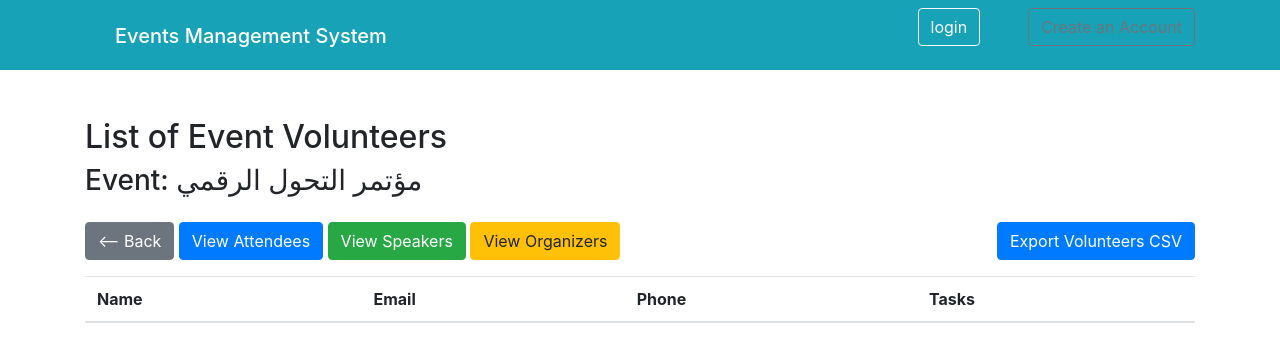
After one commit to alaauddin/event_management_system, a Django app: page /event/9/volunteers/ in a window 1280 px wide. The commit adds this page. Shown: the top 362 px of the page. Run offline with Django 4.2, Linux system fonts and the light colour scheme; data comes from the database, SQL or seed files in the repository; both versions use the stored data as it was after the commit; lists and menus that the app fills with data are empty; some libraries are stand-ins or nearby versions.

Commit message:
completed project with remaining of project descriptions

```diff
--- a/Event/models.py
+++ b/Event/models.py
@@ -113,10 +113,3 @@ class Registration(models.Model):
     participant = models.ForeignKey(Participant, on_delete=models.CASCADE, related_name='registrations')
     event = models.ForeignKey(Event, on_delete=models.CASCADE, related_name='registrations')
     registration_date = models.DateTimeField(auto_now_add=True)
-
-class Agenda(models.Model):
-    event = models.ForeignKey(Event, on_delete=models.CASCADE, related_name='agendas')
-    schedule = models.TextField()
-
-    def __str__(self):
-        return f"Agenda for {self.event.title}"
--- a/Event/views.py
+++ b/Event/views.py
@@ -6,6 +6,8 @@ from django.contrib.auth import login as auth_login
 from datetime import date
 import xlwt
 from django.http import HttpResponse
+from operator import attrgetter
+import csv
 
 def change_event_status_to_published(pk):
     try:
@@ -212,15 +214,17 @@ def delete_social_event(request, pk):
 
 
 def draft_event(request):
-    # events = Event.objects.filter(status="draft")
     conferences = Conference.objects.filter(status="draft")
     workshops = Workshop.objects.filter(status="draft")
     social_events = SocialEvent.objects.filter(status="draft")
 
     # Combine all events into a single list
-    all_events =  list(conferences) + list(workshops) + list(social_events)
+    all_events = list(conferences) + list(workshops) + list(social_events)
 
-    context = {'events': all_events}
+    # Sort events by date
+    all_events_sorted = sorted(all_events, key=attrgetter('date'))
+
+    context = {'events': all_events_sorted}
     return render(request, 'draft_events.html', context)
 
 
@@ -386,62 +390,53 @@ def organizer_registration(request, event_id):
     return render(request, 'organizer_registration.html', {'form': form, 'event': event})
 
 
+
+
 def export_attendees(request, event_id):
     # Fetch the event
     event = get_object_or_404(Event, pk=event_id)
 
-    # Create a new workbook and add a worksheet
-    workbook = xlwt.Workbook(encoding='utf-8')
-    worksheet = workbook.add_sheet('Attendees')
+    # Set response headers for CSV file download
+    response = HttpResponse(content_type='text/csv')
+    response['Content-Disposition'] = f'attachment; filename={event.title}_attendees.csv'
+
+    # Create a CSV writer object with comma delimiter (you can change it to tab if needed)
+    writer = csv.writer(response, delimiter=',')
 
     # Write headers
     headers = ['Name', 'Email', 'Phone', 'Organization']
-    for col_num, header in enumerate(headers):
-        worksheet.write(0, col_num, header)
+    writer.writerow(headers)
 
     # Write attendee data
     attendees = event.registrations.filter(participant__attendee__isnull=False).select_related('participant__attendee')
-    for row_num, registration in enumerate(attendees, 1):
+
+    for registration in attendees:
         attendee = registration.participant.attendee
-        worksheet.write(row_num, 0, attendee.name)
-        worksheet.write(row_num, 1, attendee.email)
-        worksheet.write(row_num, 2, attendee.phone)
-        worksheet.write(row_num, 3, attendee.organization)
-
-    # Set response headers for Excel file download
-    response = HttpResponse(content_type='application/ms-excel')
-    response['Content-Disposition'] = f'attachment; filename={event.title}_attendees.xls'
-    workbook.save(response)
+        print(attendee.name, attendee.email, attendee.phone, attendee.organization)
+        writer.writerow([attendee.name, attendee.email, attendee.phone, attendee.organization])
 
     return response
-
 
 def export_volunteers(request, event_id):
     # Fetch the event
     event = get_object_or_404(Event, pk=event_id)
 
-    # Create a new workbook and add a worksheet
-    workbook = xlwt.Workbook(encoding='utf-8')
-    worksheet = workbook.add_sheet('Volunteers')
+    # Set response headers for CSV file download
+    response = HttpResponse(content_type='text/csv')
+    response['Content-Disposition'] = f'attachment; filename={event.title}_volunteers.csv'
+
+    # Create a CSV writer object
+    writer = csv.writer(response)
 
     # Write headers
     headers = ['Name', 'Email', 'Phone', 'Tasks']
-    for col_num, header in enumerate(headers):
-        worksheet.write(0, col_num, header)
+    writer.writerow(headers)
 
     # Write volunteer data
     volunteers = event.registrations.filter(participant__volunteer__isnull=False).select_related('participant__volunteer')
-    for row_num, registration in enumerate(volunteers, 1):
+    for registration in volunteers:
         volunteer = registration.participant.volunteer
-        worksheet.write(row_num, 0, volunteer.name)
-        worksheet.write(row_num, 1, volunteer.email)
-        worksheet.write(row_num, 2, volunteer.phone)
-        worksheet.write(row_num, 3, volunteer.tasks)
-
-    # Set response headers for Excel file download
-    response = HttpResponse(content_type='application/ms-excel')
-    response['Content-Disposition'] = f'attachment; filename={event.title}_volunteers.xls'
-    workbook.save(response)
+        writer.writerow([volunteer.name, volunteer.email, volunteer.phone, volunteer.tasks])
 
     return response
 
@@ -450,27 +445,22 @@ def export_organizers(request, event_id):
     # Fetch the event
     event = get_object_or_404(Event, pk=event_id)
 
-    # Create a new workbook and add a worksheet
-    workbook = xlwt.Workbook(encoding='utf-8')
-    worksheet = workbook.add_sheet('Organizers')
+    # Set response headers for CSV file download
+    response = HttpResponse(content_type='text/csv')
+    response['Content-Disposition'] = f'attachment; filename={event.title}_organizers.csv'
+
+    # Create a CSV writer object
+    writer = csv.writer(response)
 
     # Write headers
     headers = ['Name', 'Email', 'Position']
-    for col_num, header in enumerate(headers):
-        worksheet.write(0, col_num, header)
+    writer.writerow(headers)
 
     # Write organizer data
     organizers = event.registrations.filter(participant__organizer__isnull=False).select_related('participant__organizer')
-    for row_num, registration in enumerate(organizers, 1):
+    for registration in organizers:
         organizer = registration.participant.organizer
-        worksheet.write(row_num, 0, organizer.name)
-        worksheet.write(row_num, 1, organizer.email)
-        worksheet.write(row_num, 2, organizer.position)
-
-    # Set response headers for Excel file download
-    response = HttpResponse(content_type='application/ms-excel')
-    response['Content-Disposition'] = f'attachment; filename={event.title}_organizers.xls'
-    workbook.save(response)
+        writer.writerow([organizer.name, organizer.email, organizer.position])
 
     return response
 
@@ -479,27 +469,22 @@ def export_speakers(request, event_id):
     # Fetch the event
     event = get_object_or_404(Event, pk=event_id)
 
-    # Create a new workbook and add a worksheet
-    workbook = xlwt.Workbook(encoding='utf-8')
-    worksheet = workbook.add_sheet('Speakers')
+    # Set response headers for CSV file download
+    response = HttpResponse(content_type='text/csv')
+    response['Content-Disposition'] = f'attachment; filename={event.title}_speakers.csv'
+
+    # Create a CSV writer object
+    writer = csv.writer(response)
 
     # Write headers
     headers = ['Name', 'Email', 'Expertise']
-    for col_num, header in enumerate(headers):
-        worksheet.write(0, col_num, header)
+    writer.writerow(headers)
 
     # Write speaker data
     speakers = event.registrations.filter(participant__speaker__isnull=False).select_related('participant__speaker')
-    for row_num, registration in enumerate(speakers, 1):
+    for registration in speakers:
         speaker = registration.participant.speaker
-        worksheet.write(row_num, 0, speaker.name)
-        worksheet.write(row_num, 1, speaker.email)
-        worksheet.write(row_num, 2, speaker.expertise)
-
-    # Set response headers for Excel file download
-    response = HttpResponse(content_type='application/ms-excel')
-    response['Content-Disposition'] = f'attachment; filename={event.title}_speakers.xls'
-    workbook.save(response)
+        writer.writerow([speaker.name, speaker.email, speaker.expertise])
 
     return response
 
@@ -509,4 +494,55 @@ def cancel_event(request,event_id):
     event.status = "canceled"
     event.save()
 
-    return redirect('events_list')
+    return redirect('draft_event')
+
+
+
+def list_registered_attendees(request, event_id):
+    # Retrieve the event using the event_id
+    event = get_object_or_404(Event, pk=event_id)
+
+    # Get the list of registered attendees for the event
+    attendees = event.registrations.filter(participant__in=Attendee.objects.all())
+
+    # Render the list of attendees in a template
+    return render(
+        request,
+        'attendees_list.html',  # Replace with the actual template name
+        {'event': event, 'attendees': attendees}
+    )
+
+
+
+
+
+def list_event_speakers(request, event_id):
+    event = get_object_or_404(Event, pk=event_id)
+    speakers = event.registrations.filter(participant__in=Speaker.objects.all())
+    return render(
+        request,
+        'event_speakers_list.html',
+        {'event': event, 'speakers': speakers}
+    )
+
+
+def list_event_organizers(request, event_id):
+    event = get_object_or_404(Event, pk=event_id)
+    organizers = event.registrations.filter(participant__in=Organizer.objects.all())
+    return render(
+        request,
+        'event_organizers_list.html',
+        {'event': event, 'organizers': organizers}
+    )
+
+
+
+
+def list_event_volunteers(request, event_id):
+    event = get_object_or_404(Event, pk=event_id)
+    volunteers = event.registrations.filter(participant__in=Volunteer.objects.all())
+    return render(
+        request,
+        'event_volunteers_list.html',
+        {'event': event, 'volunteers': volunteers}
+    )
--- a/EventManagement/urls.py
+++ b/EventManagement/urls.py
@@ -63,6 +63,15 @@ urlpatterns = [
     path('organizer_registration/<int:event_id>/', views.organizer_registration, name='organizer_registration'),
 
 
+    path('event/<int:event_id>/attendees/', views.list_registered_attendees, name='list_registered_attendees'),
+    path('event/<int:event_id>/speakers/', views.list_event_speakers, name='list_event_speakers'),
+    path('event/<int:event_id>/organizers/', views.list_event_organizers, name='list_event_organizers'),
+    path('event/<int:event_id>/volunteers/', views.list_event_volunteers, name='list_event_volunteers'),
+
+
+
+
+
     path('export-speakers/<int:event_id>/', views.export_speakers, name='export_speakers'),
     path('export-attendees/<int:event_id>/', views.export_attendees, name='export_attendees'),
     path('export-organizers/<int:event_id>/', views.export_organizers, name='export_organizers'),
--- /dev/null
+++ b/templates/event_volunteers_list.html
@@ -0,0 +1,64 @@
+
+
+{%extends 'base.html'%}
+
+{%block content%}
+
+
+
+
+<div class="container mt-5">
+
+    <h2>List of Event Volunteers</h2>
+    <h3>Event: {{ event.title }}</h3>
+
+    <div class="row">
+        <div class="col-md-8">
+            <!-- Link to the list of registered attendees -->
+            <a href="{% url 'draft_event' %}" class="btn btn-secondary mt-3">
+                <-- Back
+            </a>
+            <a href="{% url 'list_registered_attendees' event_id=event.id %}" class="btn btn-primary mt-3">
+                View Attendees
+            </a>
+
+            <!-- Link to the list of event speakers -->
+            <a href="{% url 'list_event_speakers' event_id=event.id %}" class="btn btn-success mt-3">
+                View Speakers
+            </a>
+
+            <!-- Link to the list of event organizers -->
+            <a href="{% url 'list_event_organizers' event_id=event.id %}" class="btn btn-warning mt-3">
+                View Organizers
+            </a>
+        </div>
+
+        <div class="col-md-4 text-right">
+            <a class="btn btn-primary mt-3" href="{% url 'export_volunteers' event.id %}" target="_blank">Export Volunteers CSV</a>
+        </div>
+    </div>
+
+    <table class="table table-striped mt-3">
+        <thead>
+            <tr>
+                <th>Name</th>
+                <th>Email</th>
+                <th>Phone</th>
+                <th>Tasks</th>
+            </tr>
+        </thead>
+        <tbody>
+            {% for volunteer in volunteers %}
+                <tr>
+                    <td>{{ volunteer.participant.name }}</td>
+                    <td>{{ volunteer.participant.email }}</td>
+                    <td>{{ volunteer.participant.volunteer.phone }}</td>
+                    <td>{{ volunteer.participant.volunteer.tasks }}</td>
+                </tr>
+            {% endfor %}
+        </tbody>
+    </table>
+</div>
+
+
+{% endblock %}
```
Also changed, not shown: templates/attendees_list.html (added, +59 -0 lines), templates/draft_events.html (+26 -6 lines), templates/event_organizers_list.html (added, +55 -0 lines), templates/event_speakers_list.html (added, +56 -0 lines), db.sqlite3.
